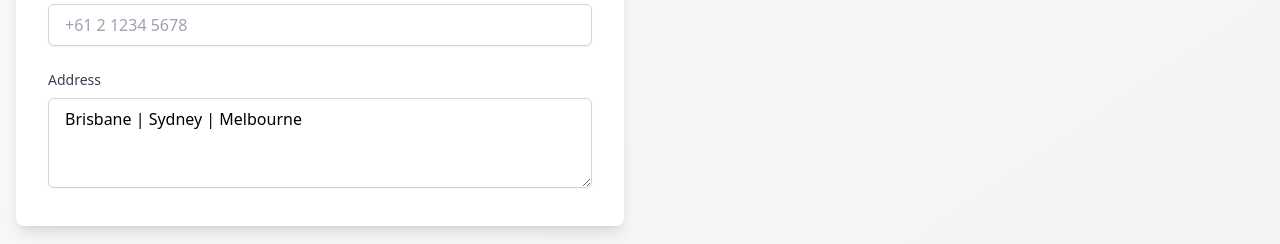
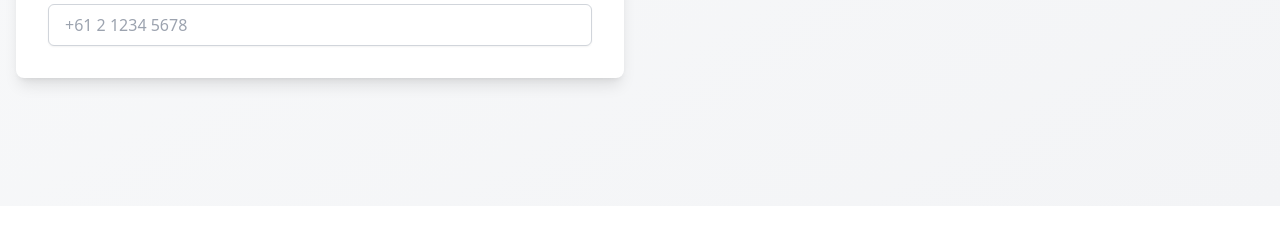
Before and after one commit to jon-coates/CE-NZ-Signature-Builder, a Next.js app: page / in a window 1280 px wide. Shown: the part 594-838 px from the top of the page. After the commit the page ends 800 px from the top, so only its background shows below. Built offline with nearby package versions, Linux system fonts and the light colour scheme.

Commit message:
CHange address to be hardcoded

```diff
--- a/components/SignatureForm.tsx
+++ b/components/SignatureForm.tsx
@@ -128,21 +128,6 @@
             placeholder="+61 2 1234 5678"
           />
         </div>
-
-        {/* Address */}
-        <div>
-          <label htmlFor="address" className="block text-sm font-medium text-gray-700 mb-2">
-            Address
-          </label>
-          <textarea
-            id="address"
-            value={data.address}
-            onChange={(e) => handleChange('address', e.target.value)}
-            rows={3}
-            className="w-full px-4 py-2 border border-gray-300 rounded-md shadow-sm focus:ring-blue-500 focus:border-blue-500"
-            placeholder="123 Main Street, Sydney NSW 2000"
-          />
-        </div>
       </div>
     </div>
   );
```
